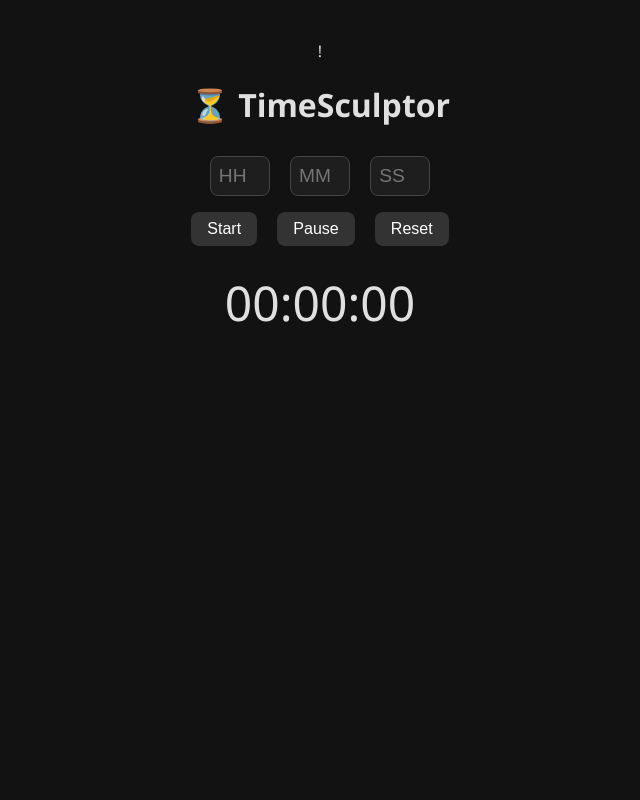
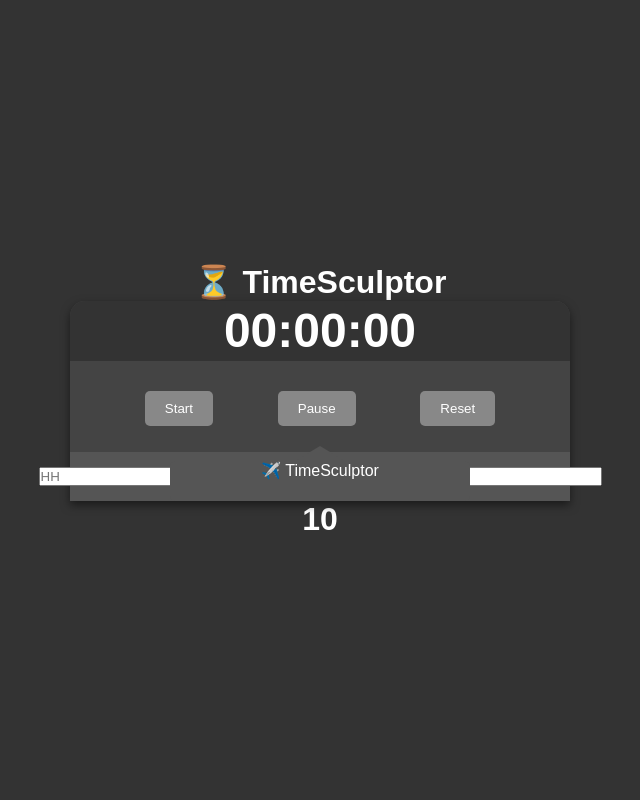
Before and after one commit to Familymeet/TimeSculptor, a Flask app: page / in a window 1280 px wide. Shown: the whole page, without its empty margins (320-960 px from the left). Run offline with Flask 3, Linux system fonts and the light colour scheme.

Commit message:
update files

```diff
--- a/static/style.css
+++ b/static/style.css
@@ -1,77 +1,127 @@
-body {
-    background-color: #121212;
-    color: #e0e0e0;
-    font-family: 'Segoe UI', sans-serif;
-    text-align: center;
-    padding: 2rem;
+/* General Reset */
+* {
+    margin: 0;
+    padding: 0;
+    box-sizing: border-box;
 }
 
-input {
-    width: 60px;
-    padding: 0.5rem;
-    margin: 0.5rem;
-    font-size: 1.2rem;
-    background-color: #1e1e1e;
-    color: #fff;
-    border: 1px solid #444;
-    border-radius: 8px;
+/* Body and general layout */
+body {
+    font-family: Arial, sans-serif;
+    display: flex;
+    flex-direction: column;
+    align-items: center;
+    justify-content: center;
+    height: 100vh;
+    background-color: #333;
+    color: white;
 }
 
-/* Remove spinner arrows in number inputs (cross-browser) */
-input[type=number] {
-    -moz-appearance: textfield;          /* Modern standard */
-    appearance: textfield;     /* Firefox fallback */
+/* Plane Structure */
+.plane {
+    position: relative;
+    width: 500px;
+    height: 200px;
+    background-color: #444;
+    border-radius: 15px 15px 0 0;
+    box-shadow: 0px 4px 10px rgba(0, 0, 0, 0.5);
+    display: flex;
+    flex-direction: column;
+    align-items: center;
+    justify-content: space-between;
 }
 
-input[type=number]::-webkit-outer-spin-button,
-input[type=number]::-webkit-inner-spin-button {
-    -webkit-appearance: none;       /* Chrome, Safari, Edge */
-    margin: 0;
+/* Cockpit - front of the plane (Countdown Display) */
+.cockpit {
+    width: 100%;
+    height: 60px;
+    background-color: #333;
+    border-radius: 15px 15px 0 0;
+    display: flex;
+    justify-content: center;
+    align-items: center;
+    font-size: 1.5em;
 }
 
+/* Fuselage - time inputs (Body of the plane) */
+.fuselage {
+    width: 100%;
+    display: flex;
+    justify-content: center;
+    align-items: center;
+    gap: 10px;
+    background-color: #555;
+    padding: 15px;
+}
+
+/* Wings - buttons section */
+.wings {
+    position: absolute;
+    top: 80px;
+    width: 100%;
+    display: flex;
+    justify-content: space-evenly;
+    padding: 10px;
+}
 
 button {
-    padding: 0.5rem 1rem;
-    font-size: 1rem;
-    margin: 0.5rem;
-    background-color: #333;
+    background-color: #888;
+    border: none;
+    padding: 10px 20px;
     color: white;
-    border: none;
-    border-radius: 8px;
     cursor: pointer;
-    transition: background-color 0.2s;
+    border-radius: 5px;
 }
 
 button:hover {
-    background-color: #555;
+    background-color: #777;
 }
 
-#display {
-    font-size: 3rem;
-    margin-top: 1rem;
+/* Tail - back section of the plane */
+.tail {
+    width: 60%;
+    height: 40px;
+    background-color: #555;
+    text-align: center;
+    position: absolute;
+    bottom: 0;
+    left: 50%;
+    transform: translateX(-50%);
+    border-radius: 5px;
 }
 
+/* Plane Tail Fin */
+.tail:before {
+    content: '';
+    position: absolute;
+    top: -15px;
+    left: 50%;
+    transform: translateX(-50%);
+    border-left: 25px solid transparent;
+    border-right: 25px solid transparent;
+    border-bottom: 15px solid #555;
+}
+
+/* Warning section */
 #warning {
-    color: orange;
     display: none;
-    margin-top: 1rem;
+    position: absolute;
+    bottom: 10px;
+    left: 50%;
+    transform: translateX(-50%);
+    background-color: rgba(255, 0, 0, 0.8);
+    color: white;
+    padding: 10px;
+    border-radius: 5px;
+}
+
+#warning img {
+    width: 20px;
+    margin-right: 5px;
+}
+
+/* Countdown display styling */
+#countdown-display {
+    font-size: 2em;
     font-weight: bold;
 }
-
-#warning-image {
-    height: 24px;
-    vertical-align: middle;
-    margin-right: 8px;
-}
-
-#countdown-display {
-    font-size: 24px;
-    margin-top: 20px;
-    display: none;
-}
-
-#countdown-number {
-    font-weight: bold;
-    font-size: 24px;
-    margin-left: 8px;
-}
--- a/templates/index.html
+++ b/templates/index.html
@@ -1,18 +1,3 @@
-<!--Timesculptor-->
-<!--A count down timer-->
-
-<!---- This code includes parts adapted from examples found online.-->
-<!-- I did not write all of it myself — some sections were copied or modified from examples-->!
-<!--guides, or other code shared by developers on the internet.-->
-
-<!--All original credit goes to the authors of those examples.-->
-<!--- This file is shared for learning and educational use only.-->
-<!--- If you're one of the original authors and want to be credited more directly, let me know.-->
-
-<!--No guarantees — use at your own risk!-->
-
-<!--  Melvin D Hillard III-->
-
 <!DOCTYPE html>
 <html lang="en">
 <head>
@@ -22,22 +7,39 @@
     <link rel="stylesheet" href="{{ url_for('static', filename='style.css') }}">
 </head>
 <body>
+
     <h1>⏳ TimeSculptor</h1>
 
-    <div>
+    <!-- Plane Layout -->
+    <div class="plane">
+
+        <!-- Cockpit: Countdown Display -->
+        <div class="cockpit">
+            <div id="countdown-display">00:00:00</div>
+        </div>
+
+        <!-- Fuselage: Time Inputs -->
+        <div class="fuselage">
             <input type="number" id="hours" placeholder="HH" min="0">
             <input type="number" id="minutes" placeholder="MM" min="0">
             <input type="number" id="seconds" placeholder="SS" min="0">
         </div>
 
-    <div>
+        <!-- Wings: Buttons -->
+        <div class="wings">
             <button onclick="startTimer()">Start</button>
             <button onclick="pauseTimer()">Pause</button>
             <button onclick="resetTimer()">Reset</button>
         </div>
 
-    <div id="display">00:00:00</div>
+        <!-- Tail: Flair or Extra Controls -->
+        <div class="tail">
+            <span>✈️ TimeSculptor</span>
+        </div>
 
+    </div>
+
+    <!-- Warning Image and Countdown Display -->
     <div id="warning">
         <img id="warning-image" src="{{ url_for('static', filename='images/warning.png') }}" alt="Warning">
         1 minute remaining!
@@ -47,10 +49,11 @@
         <span id="countdown-number">10</span>
     </div>
 
-    <!-- Audio files -->
-    <audio id="warning-sound" src="{{ url_for('static', filename='audio/new_alarm.mp3') }}" preload="auto"></audio>
-    <audio id="alarm-sound" src="{{ url_for('static', filename='audio/alarm.mp3') }}" preload="auto"></audio>
+    <!-- Audio files (MP4) -->
+    <audio id="warning-sound" src="{{ url_for('static', filename='audio/your_audio_file.mp4') }}" preload="auto"></audio>
+    <audio id="alarm-sound" src="{{ url_for('static', filename='audio/your_audio_file.mp4') }}" preload="auto"></audio>
 
     <script src="{{ url_for('static', filename='script.js') }}"></script>
+
 </body>
 </html>
```
Lines whose indentation alone changed are shown as unchanged.
